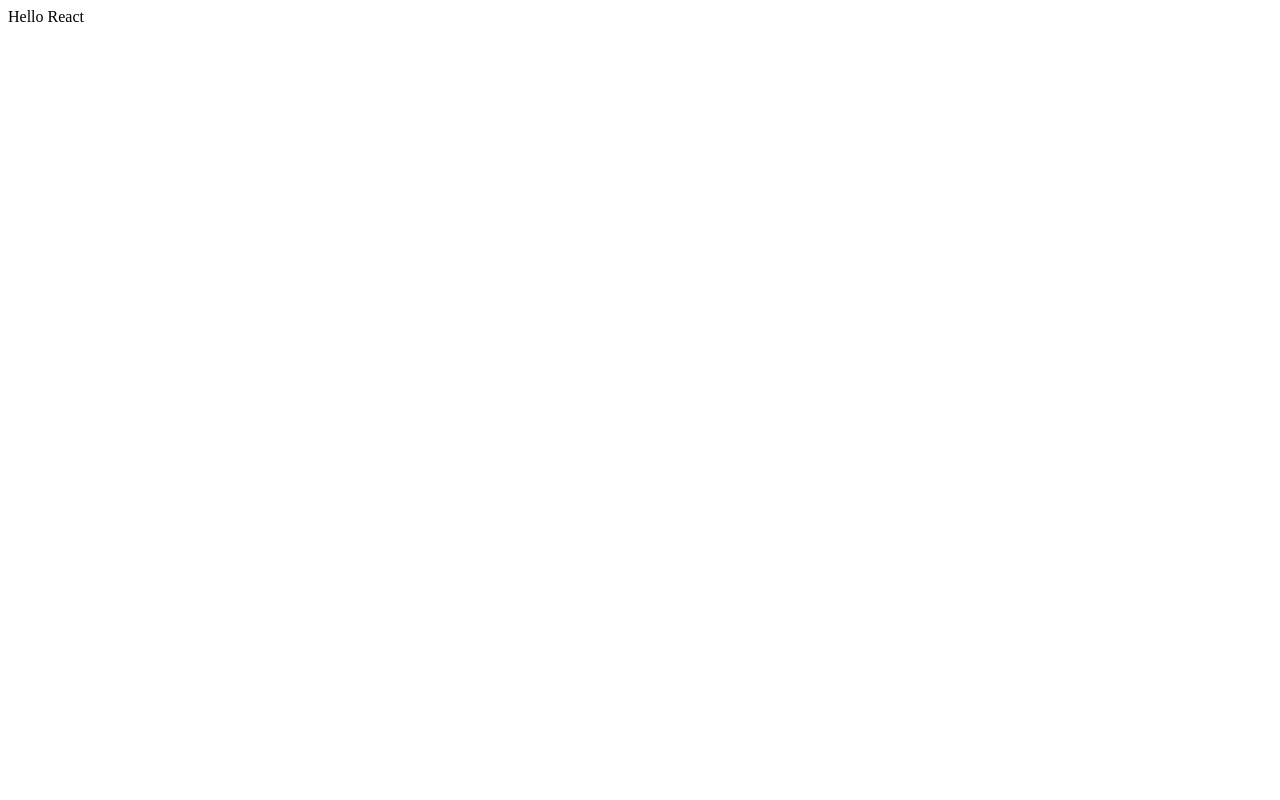
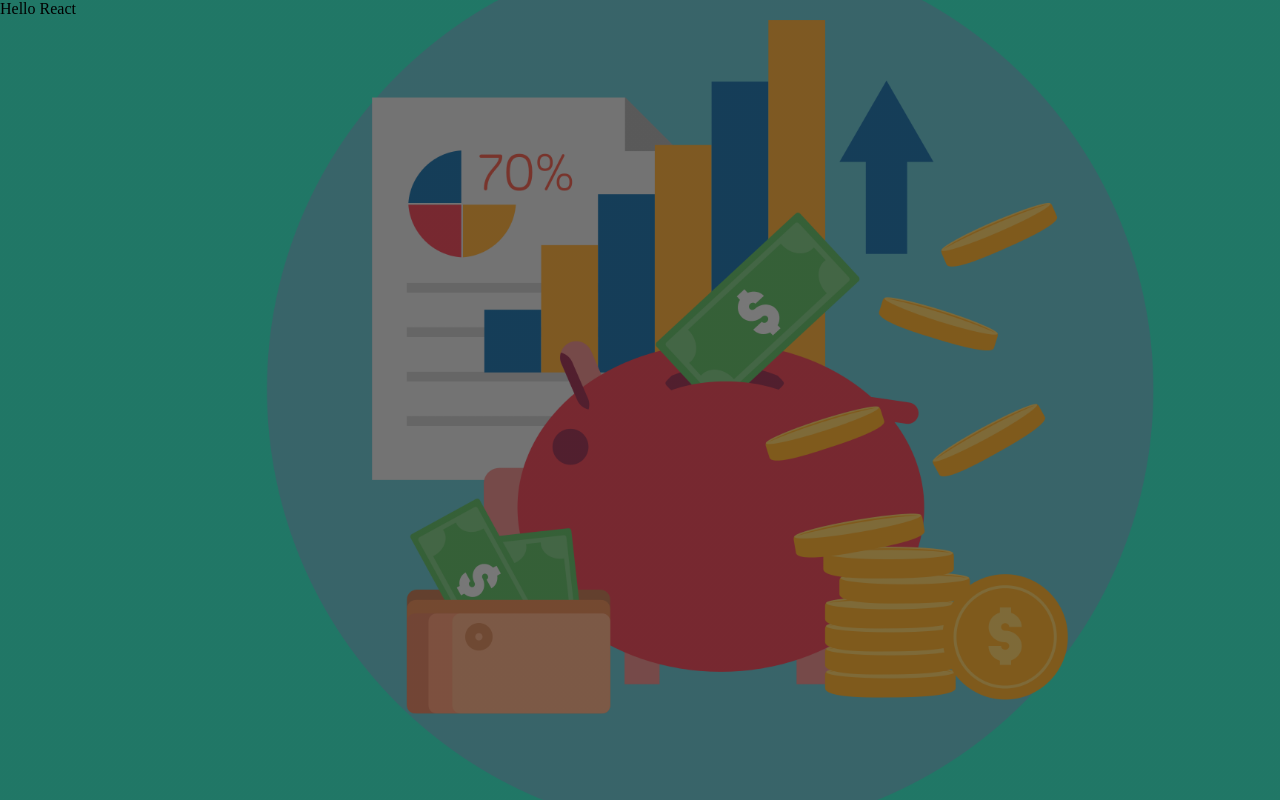
Before and after one commit to usmanwahyuhp/voice-expense-tracker, a React (Create React App) app: page / in a window 1280 px wide. Built offline with nearby package versions, Linux system fonts and the light colour scheme.

Commit message:
Background

```diff
--- /dev/null
+++ b/src/index.css
@@ -0,0 +1,9 @@
+#root, body, html {
+    height: 100%;
+    margin: 0;
+}
+
+body {
+    background: linear-gradient( rgba(0, 0, 0, 0.5), rgba(0, 0, 0, 0.5) ), url(./assets/money.png);
+    background-size: cover;
+}
--- a/src/index.js
+++ b/src/index.js
@@ -2,5 +2,6 @@
 import ReactDOM from 'react-dom'
 
 import App from './App'
+import './index.css'
 
 ReactDOM.render(<App />, document.getElementById('root'));
```
Also changed, not shown: src/assets/money.png (added), 1 other file (tests, documents, lock files or other folders).
